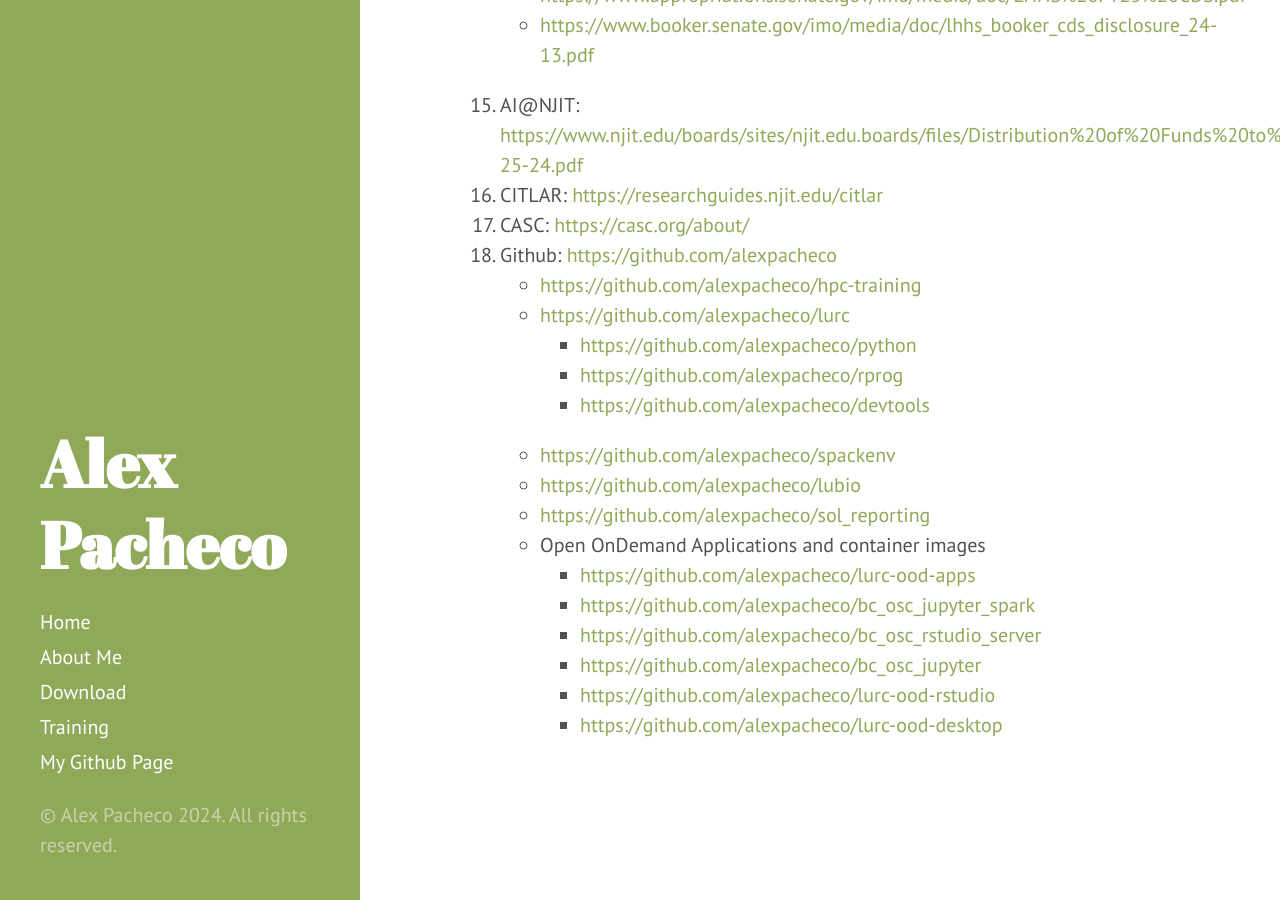
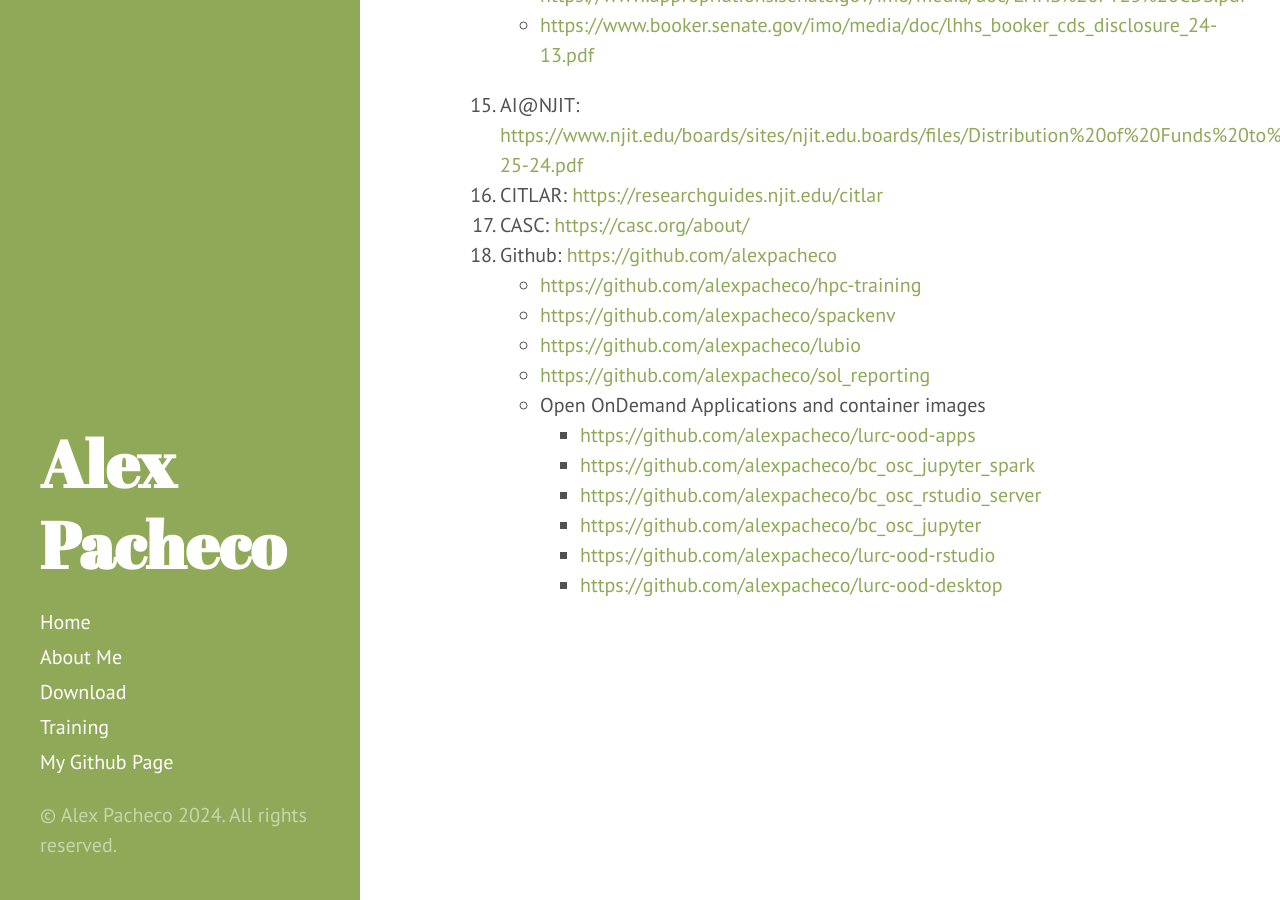
Before and after one commit to alexpacheco/alexpacheco.github.io, a Jekyll site: the page built from 485links.md, in a window 1280 px wide and 900 px high, scrolled down 2400 px. Built offline with Jekyll 4.4.1, drawn with Linux system fonts in a browser that asks for light colours; our own code applies the rules of GitHub Pages for plain Markdown files; some of the changed lines change nothing that is shown.

Commit message:
Update 485links.md

```diff
--- a/485links.md
+++ b/485links.md
@@ -49,10 +49,6 @@
 17. CASC: [https://casc.org/about/](https://casc.org/about/)
 18. Github: [https://github.com/alexpacheco](https://github.com/alexpacheco)
     - [https://github.com/alexpacheco/hpc-training](https://github.com/alexpacheco/hpc-training)
-    - [https://github.com/alexpacheco/lurc](https://github.com/alexpacheco/lurc)
-      - [https://github.com/alexpacheco/python](https://github.com/alexpacheco/python)
-      - [https://github.com/alexpacheco/rprog](https://github.com/alexpacheco/rprog)
-      - [https://github.com/alexpacheco/devtools](https://github.com/alexpacheco/devtools)
     - [https://github.com/alexpacheco/spackenv](https://github.com/alexpacheco/spackenv)
     - [https://github.com/alexpacheco/lubio](https://github.com/alexpacheco/lubio)
     - [https://github.com/alexpacheco/sol_reporting](https://github.com/alexpacheco/sol_reporting)
```
